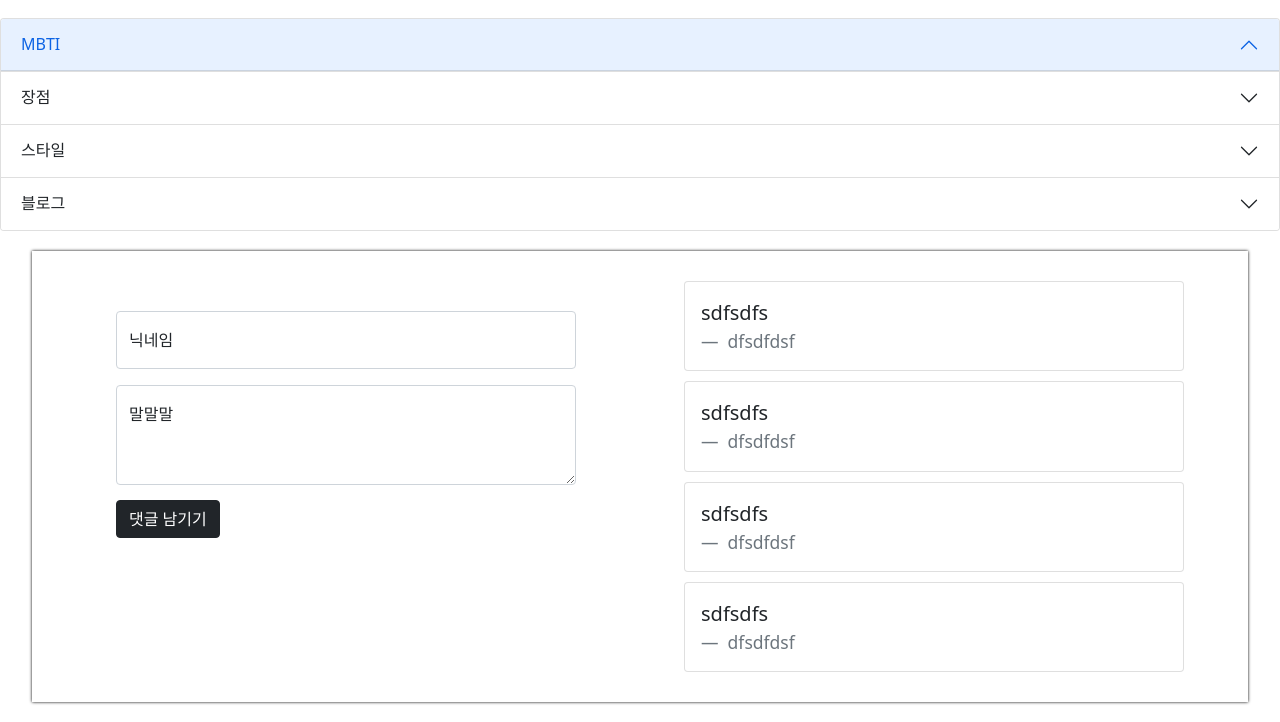
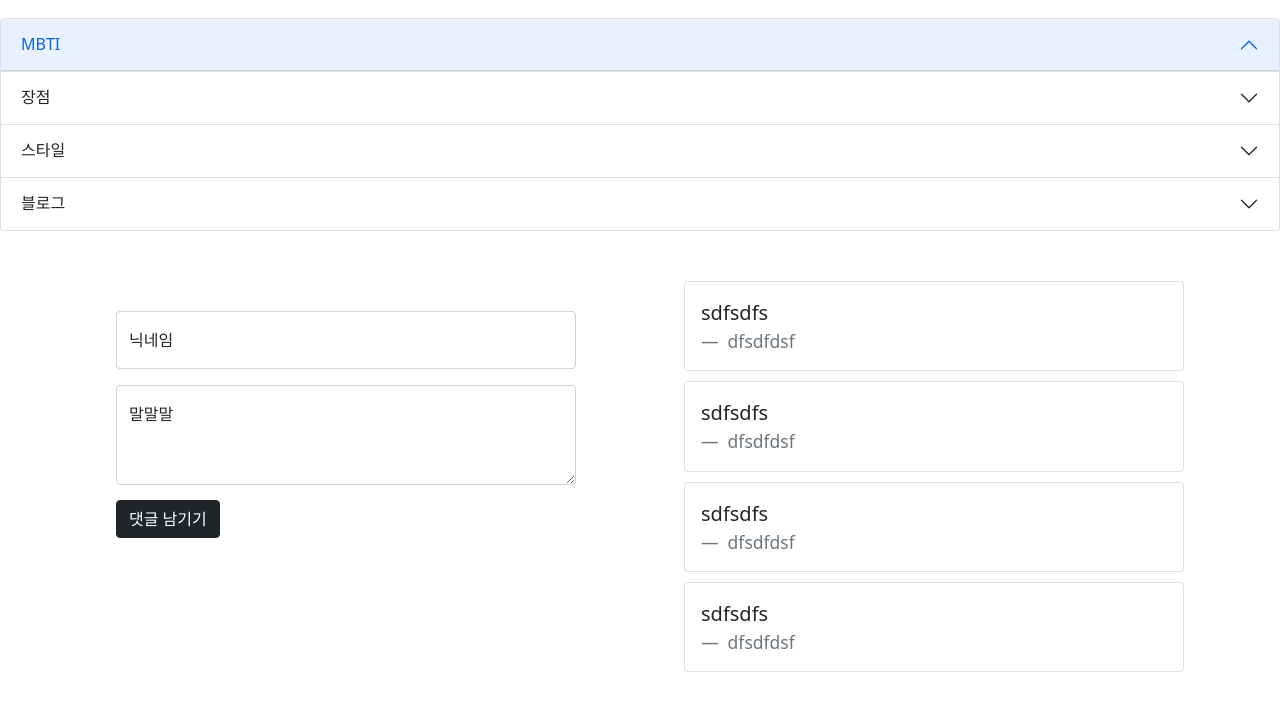
Before and after one commit to 1L4K/toy-project, a Flask app: template templates/member_5.html in a window 1280 px wide. Shown: the part 397-1119 px from the top of the page. Run offline with Flask 3, Linux system fonts and the light colour scheme; the template is opened without the code that fills it, so the values that code supplies are empty.

Commit message:
STYLE : 디자인 일부 변경

```diff
--- a/templates/member_5.html
+++ b/templates/member_5.html
@@ -54,7 +54,6 @@
     .comments {
       width: 95%;
       margin: 20px auto 20px auto;
-      box-shadow: 0px 0px 3px 0px black;
       padding: 20px;
 
       display: flex;
```
